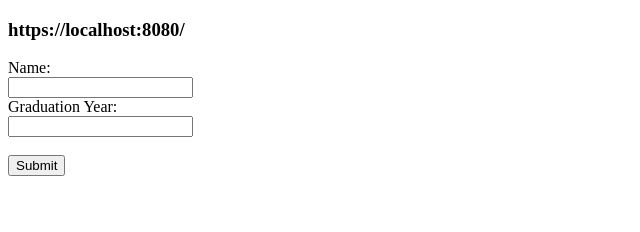
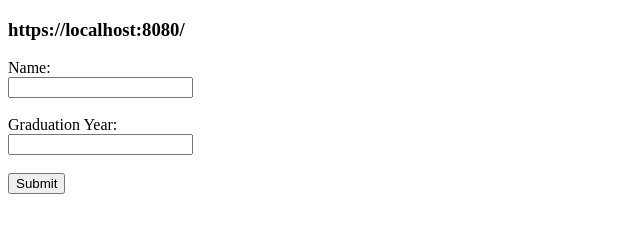
Before and after one commit to acciojob/sharable-urls-dhanvantichelani22, a website: page main.html in a window 1280 px wide. Shown: the whole page, without its empty margins (0-640 px from the left). Drawn offline with Linux system fonts and the light colour scheme.

Commit message:
created a submission

```diff
--- a/main.html
+++ b/main.html
@@ -2,12 +2,14 @@
 <html>
   <body>
 	  <form>
-	  <h3 id="url">https://localhost:8080/</h3>
-    <label for="name">Name:</label><br>
-    <input type="text" id="name" name="name"><br>
-    <label for="year">Graduation Year:</label><br>
-    <input type="number" id="year" name="year"><br><br>
-    <input type="button" id="button" value="Submit" onclick="updateURL()"><br><br>
+		  <h3 id="url">https://localhost:8080/</h3>
+        <label for="name">Name:</label><br>
+        <input type="text" id="name" name="name"><br><br>
+
+        <label for="year">Graduation Year:</label><br>
+        <input type="number" id="year" name="year"><br><br>
+
+        <input type="button" id="button" value="Submit" onclick="updateURL()"><br><br>
     </form>
     <script type="text/javascript" src="./script.js">
 </script>
```
